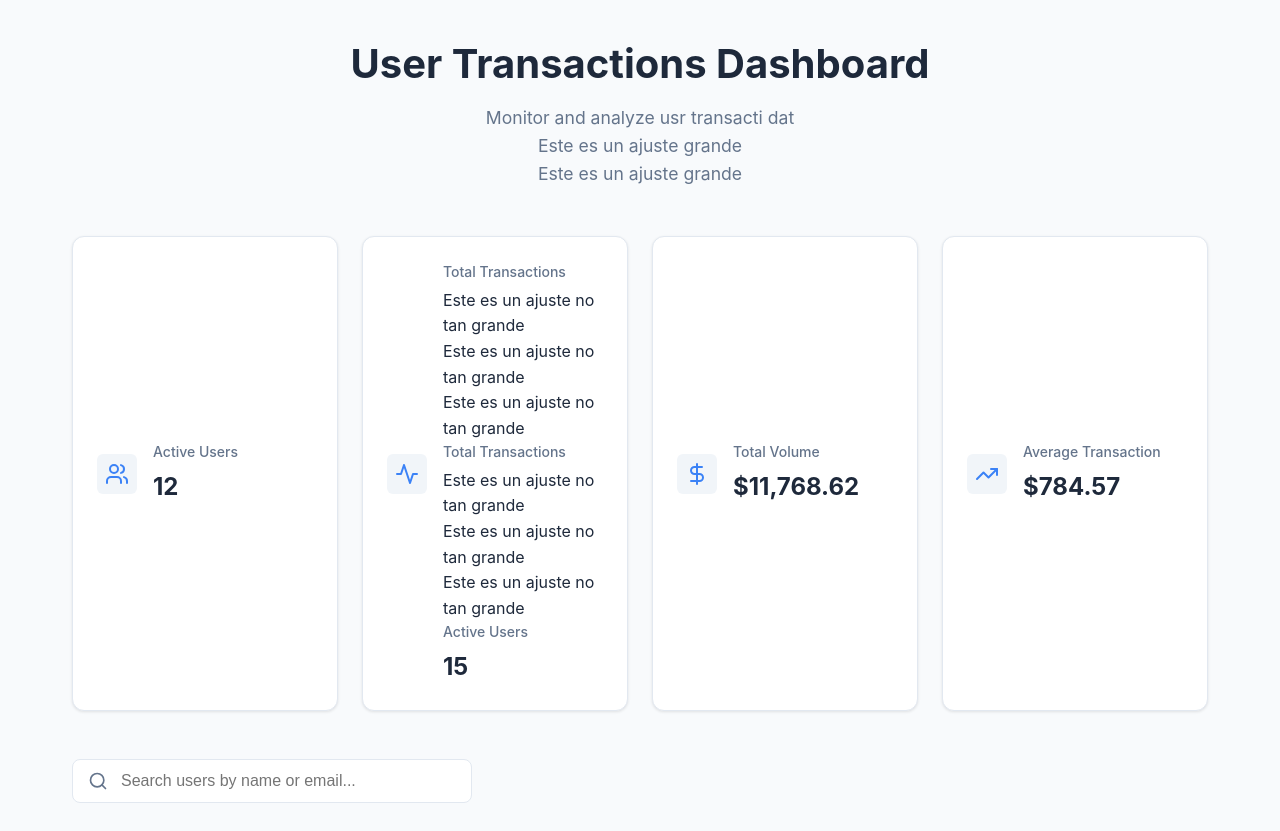
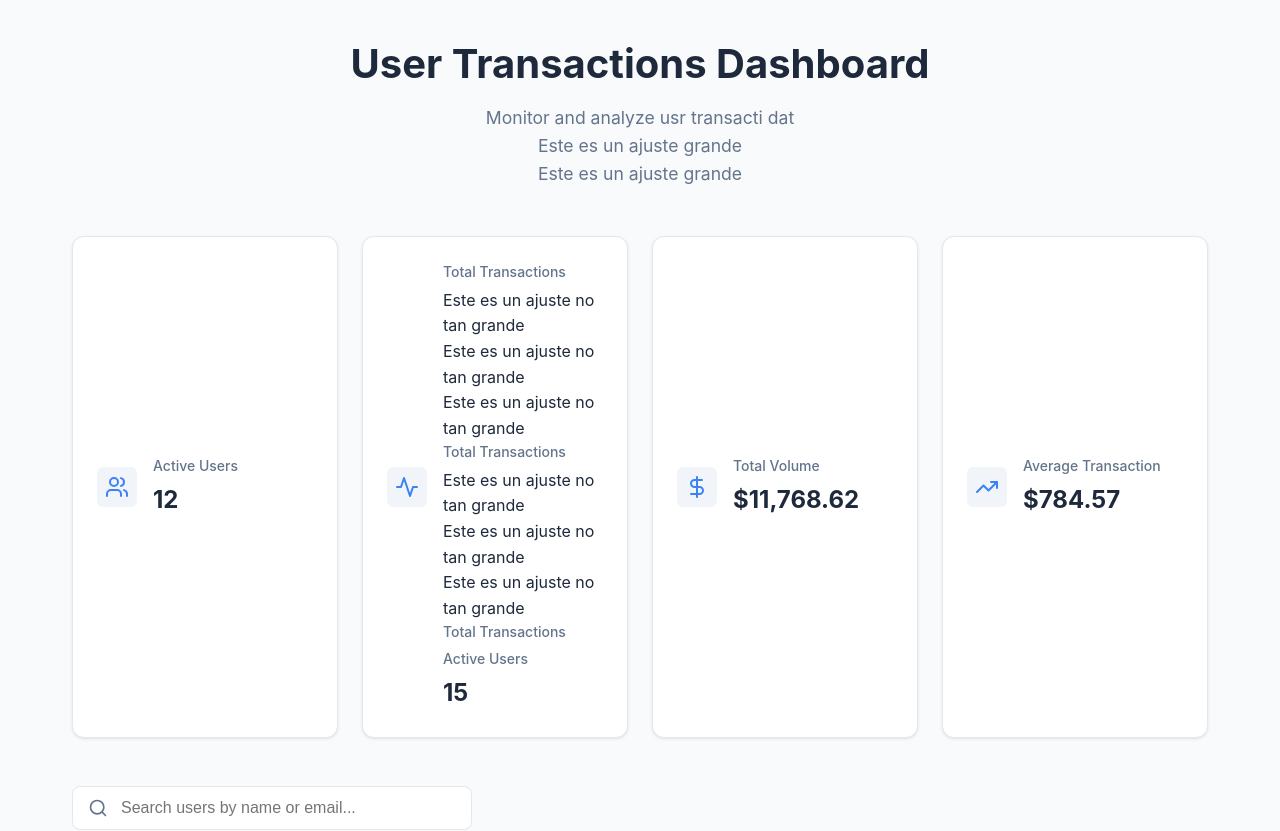
Before and after one commit to mio92/pagos-en-linea, a React (Create React App) app: page / in a window 1280 px wide. Shown: the top 831 px of the page. Built offline with nearby package versions, Linux system fonts and the light colour scheme.

Commit message:
prueba 50

```diff
--- a/src/components/Dashboard.tsx
+++ b/src/components/Dashboard.tsx
@@ -70,6 +70,7 @@ const Dashboard: React.FC = () => {
         <p>Este es un ajuste no tan grande</p>
         <p>Este es un ajuste no tan grande</p>
         <p>Este es un ajuste no tan grande</p>
+        <h3>Total Transactions</h3>
             <h3>Active Users</h3>
             <p className="stat-number">{transactionSummary.totalTransactions}</p>
           </div>
```
